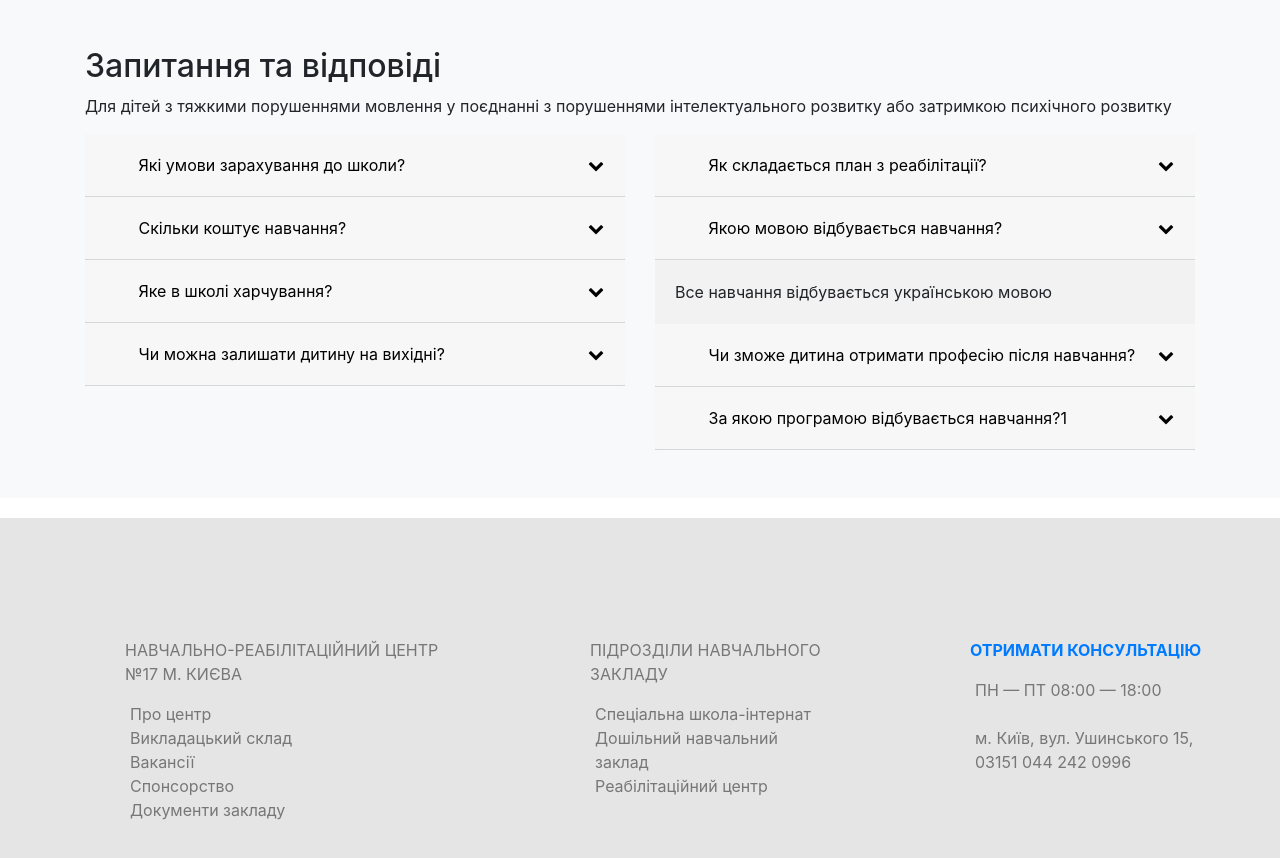
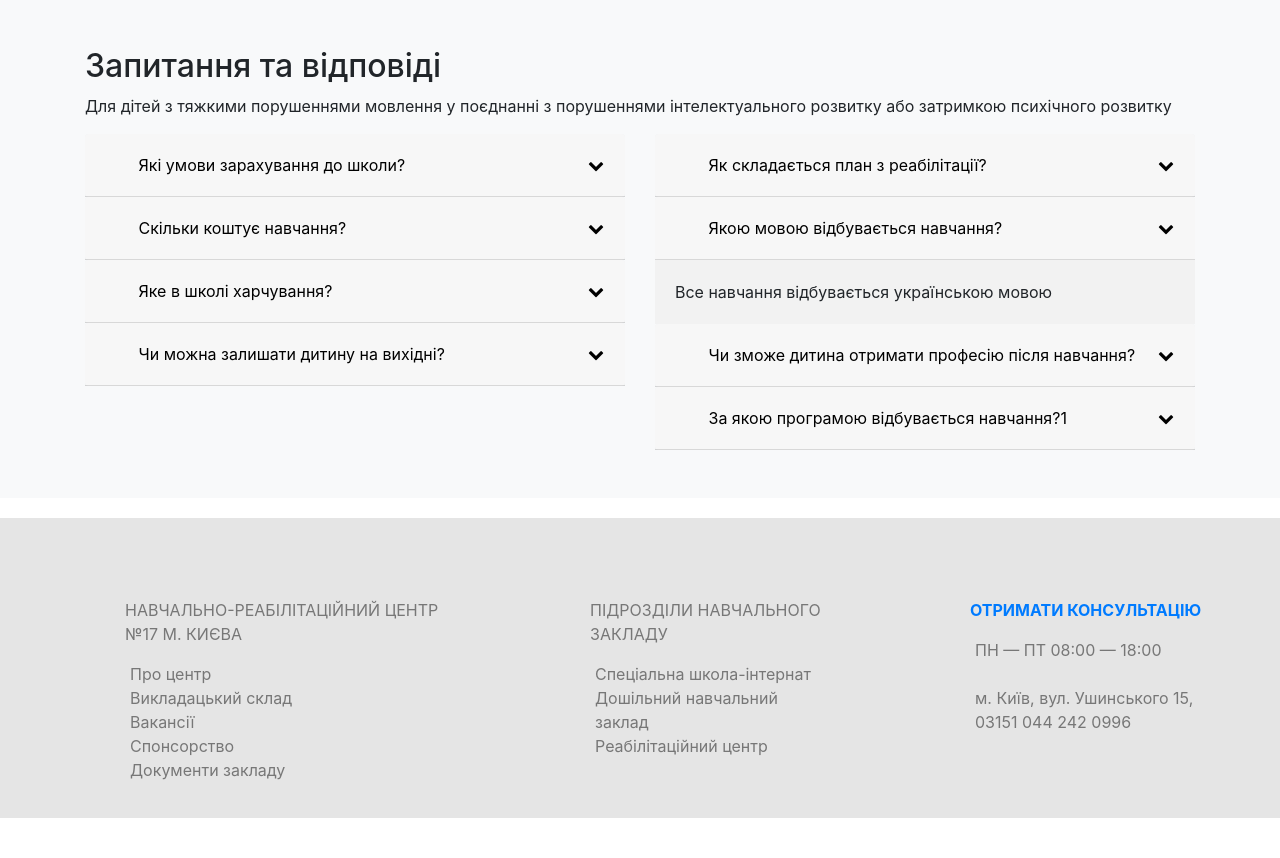
Before and after one commit to hackathon-project/school_site, a Django app: page /index/ in a window 1280 px wide; the page is wider, and only the part inside the window is pictured. Shown: the part 5620-6478 px from the top of that part. After the commit the page ends 6438 px from the top of that part, so only its background shows below. Run offline with Django 3.2, Linux system fonts and the light colour scheme.

Commit message:
fix footer

```diff
--- a/project/templates/index.html
+++ b/project/templates/index.html
@@ -674,7 +674,7 @@
                  </main>
 
   <!-- FOOTER -->
-  <footer style="background-color: #e5e5e5; margin: -50px;margin-top: 20px; padding: 20px;padding-top: 120px;padding-left:100px;">
+  <footer style="background-color: #e5e5e5; margin-top: 20px; padding: 20px;padding-top: 80px;padding-left:100px;">
      <div class="container">
         <div class="row">
             <div class="col-md-4">
```
